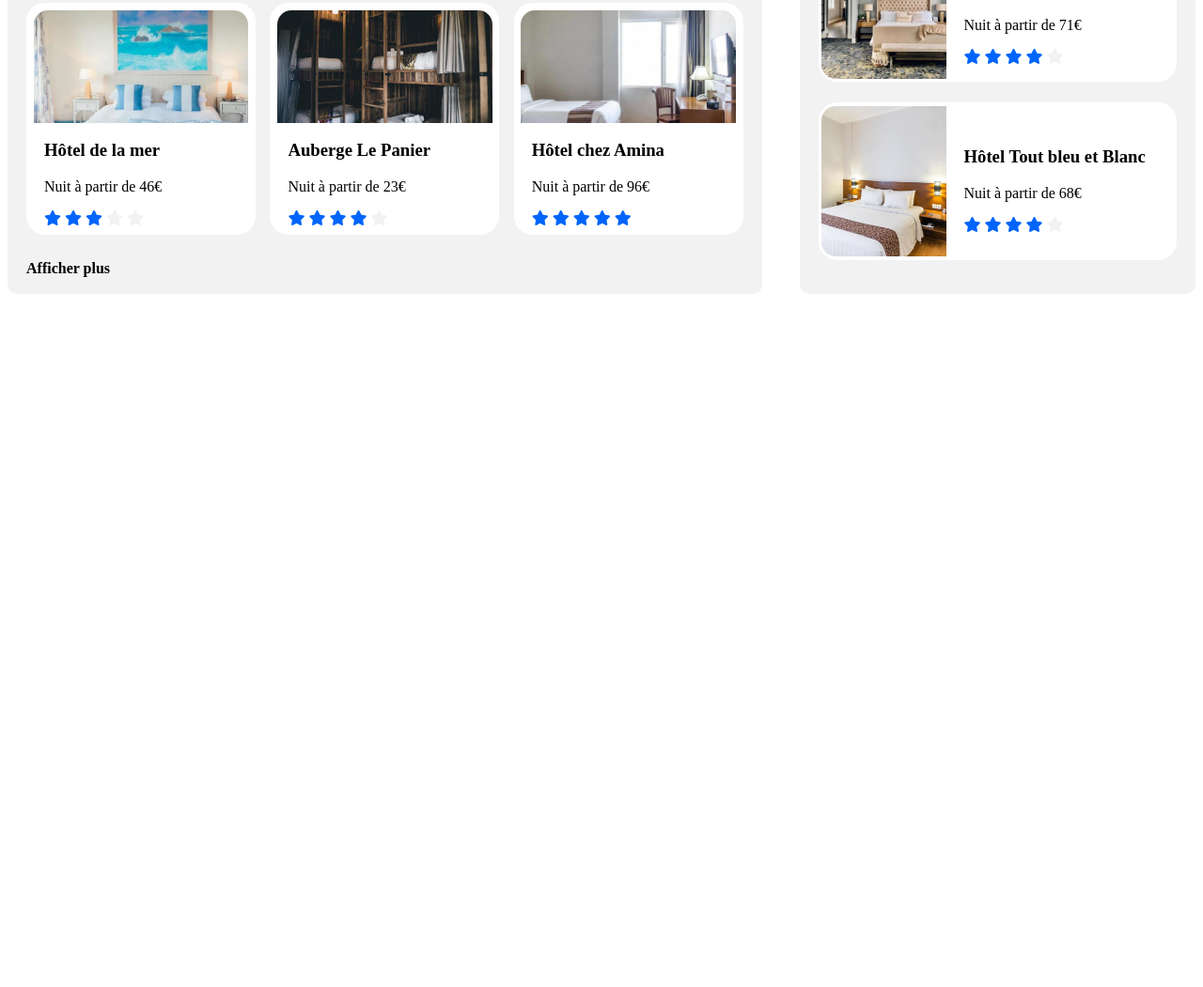
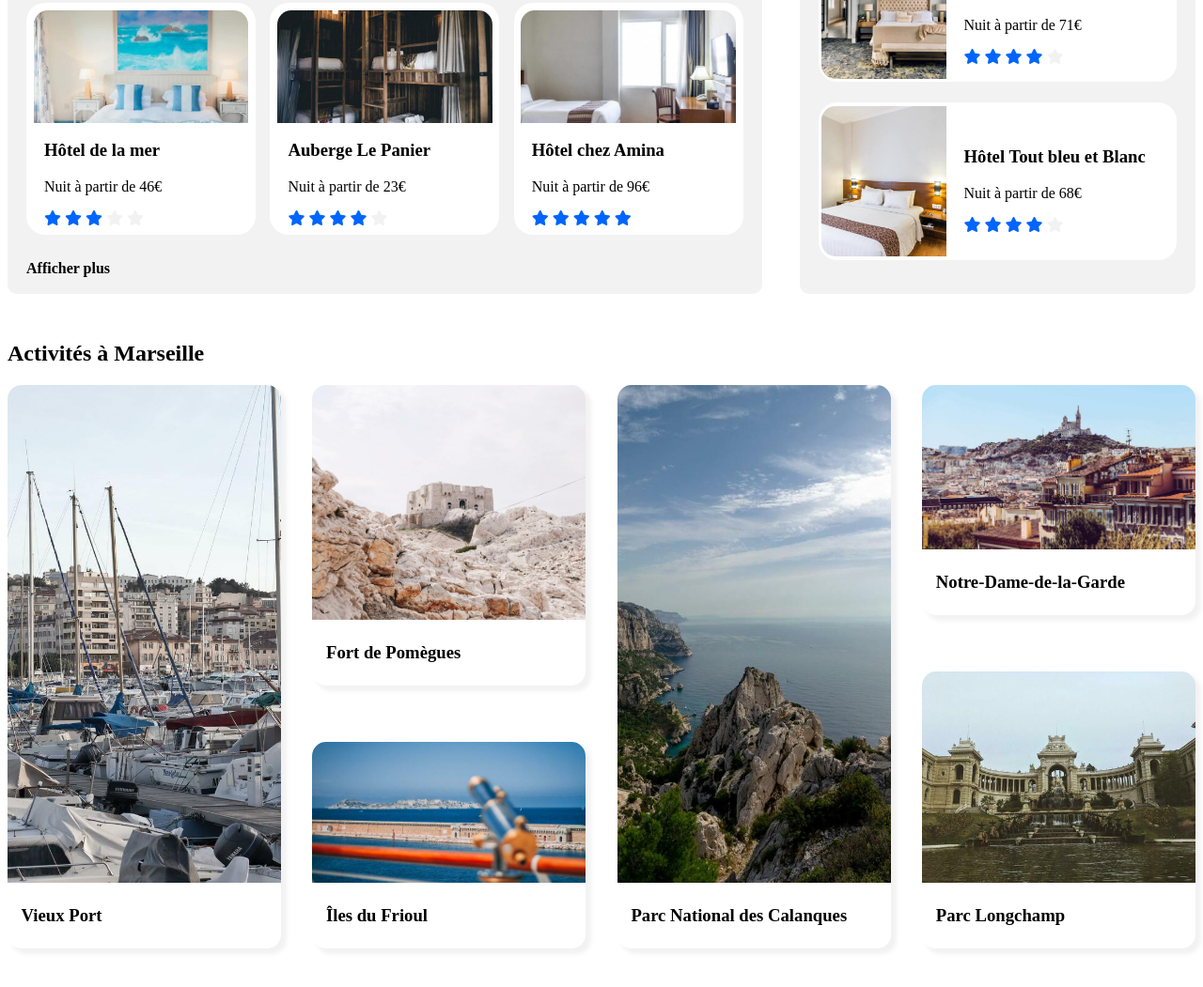
Before and after one commit to SANAGOdev/P2-Booki-WebSite, a plain HTML site: page index.html in a window 1280 px wide. Shown: the part 797-1848 px from the top of the page at 94% size. Before the commit the page ends 1118 px from the top, so only its background shows below. Drawn offline with Linux system fonts and the light colour scheme; a web font is replaced by a local one.

Commit message:
update Activités à Marseille

```diff
--- a/css/style.css
+++ b/css/style.css
@@ -8,7 +8,6 @@
   font-family: "raleway";
 }
 /*============================================================*/
-
 /*Classes Flex*/
 
 .flexCenter {
@@ -45,85 +44,82 @@
 }
 
 /*============================================================*/
-
 /*Classes nav*/
 
 .sizeLinks {
   width: 30%;
 }
 .sizeLink {
-    width: 140px;
-    height: 99px;
+  width: 140px;
+  height: 99px;
 }
 .noneDeco {
   text-decoration: none;
 }
-.borderNone{
+.borderNone {
   border: none;
 }
-.sizeNav{
+.sizeNav {
   height: 100px;
 }
 
-
-.borderNav a{
+.borderNav a {
   color: black;
   padding: 32px;
   border-top: 3px solid transparent;
 }
 
-.borderNav a:hover{
-  color: #0065FC;
-  border-top-color: #0065FC;
+.borderNav a:hover {
+  color: #0065fc;
+  border-top-color: #0065fc;
 }
 
-.colorBlue{
-  color: #0065FC;
+.colorBlue {
+  color: #0065fc;
 }
-.colorLightBlue{
-  color: #DEEBFF;
+.colorLightBlue {
+  color: #deebff;
 }
-.colorGrey{
-  color: #F2F2F2;
+.colorGrey {
+  color: #f2f2f2;
 }
-.backBlue{
-  background-color: #0065FC;
+.backBlue {
+  background-color: #0065fc;
 }
-.backLightBlue{
-  background-color: #DEEBFF;
+.backLightBlue {
+  background-color: #deebff;
 }
-.backGrey{
-  background-color: #F2F2F2;
+.backGrey {
+  background-color: #f2f2f2;
 }
-.fontBold{
+.fontBold {
   font-weight: bold;
 }
 
 /*============================================================*/
 /*Class Header*/
 
-.borderSearch{
+.borderSearch {
   width: 400px;
   border-radius: 10px;
-  border: 0.5px solid #F2F2F2;
+  border: 0.5px solid #f2f2f2;
 }
-.iconeSize{
+.iconeSize {
   height: 50px;
   width: 50px;
   border-radius: 10px 0px 0px 10px;
 }
-.Search{
+.Search {
   height: 50px;
   width: 230px;
   font-size: 18px;
   color: black;
   font-weight: bold;
-
 }
-.paddingSearch{
+.paddingSearch {
   padding-left: 20px;
 }
-.buttonSearch{
+.buttonSearch {
   width: 120px;
   height: 50px;
   color: white;
@@ -131,71 +127,75 @@
   border-radius: 0px 10px 10px 0px;
 }
 
+/*============================================================*/
 /*classes Filtres*/
-.filtre{
+
+.filtre {
   display: flex;
   align-items: center;
 }
-.margFiltre{
+.margFiltre {
   margin-top: 50px;
   margin-bottom: 40px;
 }
-.margFiltreTitle{
+.margFiltreTitle {
   margin-right: 20px;
 }
-.filtreTextIcons{
-  border: 2px solid #F2F2F2;
+.filtreTextIcons {
+  border: 2px solid #f2f2f2;
   height: 50px;
   border-radius: 30px;
   margin-right: 20px;
 }
-.filtreTextIcons:hover > .filtreTexte{
-  color: #0065FC;
+.filtreTextIcons:hover > .filtreTexte {
+  color: #0065fc;
 }
-.filtreTextIcons:hover > .filtreIcons{
+.filtreTextIcons:hover > .filtreIcons {
   color: white;
-  background-color: #0065FC;
+  background-color: #0065fc;
 }
 
-.filtreTexte{
+.filtreTexte {
   height: 50px;
   padding-left: 20px;
   padding-right: 20px;
   border-radius: 0px 25px 25px 0px;
 }
-.filtreIcons{
+.filtreIcons {
   margin-left: -2px;
   border-radius: 25px;
   width: 52px;
   height: 52px;
-  color: #0065FC;
-  background-color: #DEEBFF;
+  color: #0065fc;
+  background-color: #deebff;
 }
 
+/*============================================================*/
 /*classes Information*/
 
-.info{
+.info {
   display: flex;
   align-items: center;
 }
-.parentIcon{
+.parentIcon {
   width: 20px;
   height: 20px;
-  border: 2px solid #F2F2F2;
+  border: 2px solid #f2f2f2;
   border-radius: 25px;
   margin-right: 5px;
 }
 
+/*============================================================*/
 /*classes Hébergements*/
 
-.sizeHebergements{
+.sizeHebergements {
   flex: 2;
   height: 650px;
   margin-right: 20px;
   border-radius: 10px;
 }
 
-.imgHebergement1{
+.imgHebergement1 {
   background-image: url(/images/hebergements/4_small/marcus-loke-WQJvWU_HZFo-unsplash.jpg);
   background-size: cover;
   background-position: center;
@@ -204,7 +204,7 @@
   height: 120px;
 }
 
-.imgHebergement2{
+.imgHebergement2 {
   background-image: url(/images/hebergements/4_small/fred-kleber-gTbaxaVLvsg-unsplash.jpg);
   background-size: cover;
   background-position: center;
@@ -213,7 +213,7 @@
   height: 120px;
 }
 
-.imgHebergement3{
+.imgHebergement3 {
   background-image: url(/images/hebergements/4_small/reisetopia-B8WIgxA_PFU-unsplash.jpg);
   background-size: cover;
   background-position: center;
@@ -222,7 +222,7 @@
   height: 120px;
 }
 
-.imgHebergement4{
+.imgHebergement4 {
   background-image: url(/images/hebergements/4_small/annie-spratt-Eg1qcIitAuA-unsplash.jpg);
   background-size: cover;
   background-position: center;
@@ -231,7 +231,7 @@
   height: 120px;
 }
 
-.imgHebergement5{
+.imgHebergement5 {
   background-image: url(/images/hebergements/4_small/nicate-lee-kT-ZyaiwBe0-unsplash.jpg);
   background-size: cover;
   background-position: center;
@@ -240,7 +240,7 @@
   height: 120px;
 }
 
-.imgHebergement6{
+.imgHebergement6 {
   background-image: url(/images/hebergements/4_small/febrian-zakaria-M6S1WvfW68A-unsplash.jpg);
   background-size: cover;
   background-position: center;
@@ -249,61 +249,61 @@
   height: 120px;
 }
 
-.blocHebergement{
+.blocHebergement {
   padding-left: 20px;
   padding-right: 20px;
 }
 
-.carreHebergements{
+.carreHebergements {
   width: 30%;
   height: auto;
   background-color: white;
   padding: 1%;
   border-radius: 20px;
-
 }
 
-.bloc1{
+.bloc1 {
   margin-bottom: 10px;
 }
-.bloc2{
+.bloc2 {
   margin-top: 10px;
 }
-.carreDesc{
+.carreDesc {
   width: 90%;
 }
 
+/*============================================================*/
 /*classes populaires*/
 
-.sizePopulaire{
+.sizePopulaire {
   flex: 1;
   height: 650px;
   margin-left: 20px;
   border-radius: 10px;
 }
 
-.blocPopulaire{
+.blocPopulaire {
   padding-left: 20px;
   padding-right: 20px;
 }
 
-.carrePopulaire{
+.carrePopulaire {
   background-color: white;
   height: auto;
   padding: 1% 0 1% 1%;
   border-radius: 20px;
 }
 
-.blocPopulaire12{
+.blocPopulaire12 {
   margin-bottom: 22px;
 }
 
-.carreDescPopulaire{
+.carreDescPopulaire {
   width: 60%;
   padding-left: 5%;
 }
 
-.imgPopulaire1{
+.imgPopulaire1 {
   background-image: url(/images/hebergements/4_small/emile-guillemot-Bj_rcSC5XfE-unsplash.jpg);
   background-size: cover;
   background-position: center;
@@ -312,7 +312,7 @@
   height: 160px;
 }
 
-.imgPopulaire2{
+.imgPopulaire2 {
   background-image: url(/images/hebergements/4_small/aw-creative-VGs8z60yT2c-unsplash.jpg);
   background-size: cover;
   background-position: center;
@@ -321,7 +321,7 @@
   height: 160px;
 }
 
-.imgPopulaire3{
+.imgPopulaire3 {
   background-image: url(/images/hebergements/4_small/febrian-zakaria-sjvU0THccQA-unsplash.jpg);
   background-size: cover;
   background-position: center;
@@ -329,3 +329,102 @@
   width: 35%;
   height: 160px;
 }
+
+/*============================================================*/
+/*classes activité*/
+
+.activite {
+  margin-top: 50px;
+  margin-bottom: 50px;
+}
+
+.blocActivite {
+  width: 100%;
+  height: 600px;
+}
+
+.blocActivite2356 {
+  width: 23%;
+  height: 600px;
+}
+
+/*reglages bloc*/
+
+.carreActivite {
+  width: 23%;
+  border-radius: 15px;
+  box-shadow: 5px 5px 5px 1px #f2f2f2;
+}
+
+.carreActivite2356{
+  width: 100%;
+  border-radius: 15px;
+  box-shadow: 5px 5px 5px 1px #f2f2f2;
+}
+
+/*end reglages bloc*/
+.heightTitle{
+  height: 70px;
+}
+
+.titreActivite{
+  display: flex;
+  justify-content: flex-start;
+  align-items: center;
+  padding-left: 5%;
+  width: 95%;
+}
+
+.imgActivite1 {
+  background-image: url(/images/activites/3_medium/reno-laithienne-QUgJhdY5Fyk-unsplash.jpg);
+  background-size: cover;
+  background-position: center;
+  width: 100%;
+  height: 530px;
+  border-radius: 15px 15px 0 0;
+}
+
+.imgActivite2 {
+  background-image: url(/images/activites/3_medium/paul-hermann-QFTrLdQIRhI-unsplash.jpg);
+  background-size: cover;
+  background-position: center;
+  width: 100%;
+  height: 250px;
+  border-radius: 15px 15px 0 0;
+}
+
+.imgActivite3 {
+  background-image: url(/images/activites/4_small/kevin-hikari-rV_Qd1l-VXg-unsplash.jpg);
+  background-size: cover;
+  background-position: center;
+  width: 100%;
+  height: 150px;
+  border-radius: 15px 15px 0 0;
+}
+
+.imgActivite4 {
+  background-image: url(/images/activites/3_medium/kilyan-sockalingum-NR8-cBCN3aI-unsplash.jpg);
+  background-size: cover;
+  background-position: center;
+  width: 100%;
+  height: 530px;
+  border-radius: 15px 15px 0 0;
+}
+
+.imgActivite5 {
+  background-image: url(/images/activites/3_medium/florian-wehde-xW9e8gdotxI-unsplash.jpg);
+  background-size: cover;
+  background-position: center;
+  width: 100%;
+  height: 175px;
+  border-radius: 15px 15px 0 0;
+}
+
+.imgActivite6 {
+  background-image: url(/images/activites/4_small/lena-paulin-wH2-EJoDcV0-unsplash.jpg);
+  background-size: cover;
+  background-position: center;
+  width: 100%;
+  height: 225px;
+  border-radius: 15px 15px 0 0;
+}
--- a/index.html
+++ b/index.html
@@ -228,5 +228,38 @@
         </div>
       </div>
     </section>
+    <section class="activite">
+      <h2>Activités à Marseille</h2>
+      <div class="blocActivite flexBetween">
+        <div class="carreActivite flexColumnCenter">
+          <div class="imgActivite1"></div>
+          <div class="heightTitle titreActivite"><h3>Vieux Port</h3></div>
+        </div>
+        <div class="blocActivite2356 flexColumnBetween">
+          <div class="carreActivite2356 flexColumnCenter">
+            <div class="imgActivite2"></div>
+            <div class="heightTitle titreActivite"><h3>Fort de Pomègues</h3></div>
+          </div>
+          <div class="carreActivite2356 flexColumnCenter">
+            <div class="imgActivite3"></div>
+            <div class="heightTitle titreActivite"><h3>Îles du Frioul</h3></div>
+          </div>
+        </div>
+        <div class="carreActivite flexColumnCenter">
+          <div class="imgActivite4"></div>
+          <div class="heightTitle titreActivite"><h3>Parc National des Calanques</h3></div>
+        </div>
+        <div class="blocActivite2356 flexColumnBetween">
+          <div class="carreActivite2356 flexColumnCenter">
+            <div class="imgActivite5"></div>
+            <div class="heightTitle titreActivite"><h3>Notre-Dame-de-la-Garde</h3></div>
+          </div>
+          <div class="carreActivite2356 flexColumnCenter">
+            <div class="imgActivite6"></div>
+            <div class="heightTitle titreActivite"><h3>Parc Longchamp</h3></div>
+          </div>
+        </div>
+      </div>
+    </section>
   </body>
 </html>
```
